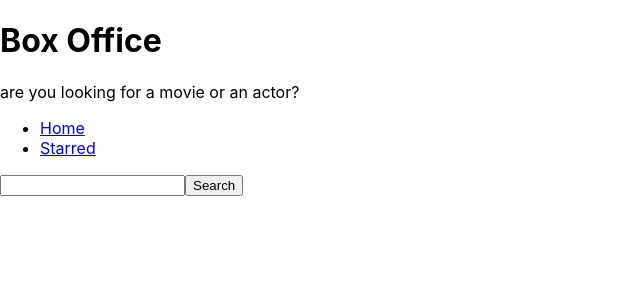
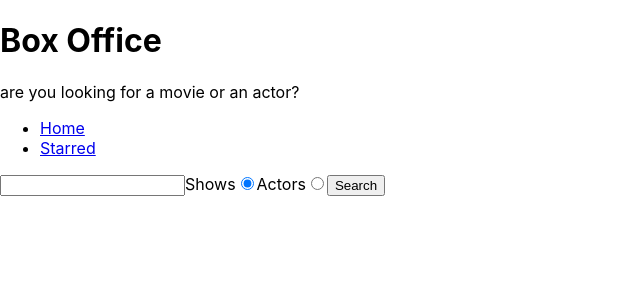
Before and after one commit to ashishkumarko1904/box-office, a React (Create React App) app: page / in a window 1280 px wide. Shown: the top 300 px of the page, without its empty margins (0-640 px from the left). Built offline with nearby package versions, Linux system fonts and the light colour scheme.

Commit message:
added radio buttons and fetch and display actor results

```diff
--- a/src/api/tvmaze.js
+++ b/src/api/tvmaze.js
@@ -6,3 +6,4 @@
     return body;
 }
 export const searchforShows = (query) => apiGet(`/search/shows?q=${query}`);
+export const searchforPeople = (query) => apiGet(`/search/people?q=${query}`);
--- a/src/pages/Home.jsx
+++ b/src/pages/Home.jsx
@@ -1,18 +1,28 @@
 import { useState } from "react";
-import { searchforShows } from "./../api/tvmaze";
+import { searchforShows, searchforPeople } from "./../api/tvmaze";
 const Home = ()=>{
     const [apiData, setapiData] = useState(null);
     const [apiDataError, setapiDataError] = useState(null);
     const [searchStr, setsearchStr] = useState('');
+    const [searchOption, setsearchOption] = useState("shows")
     const onSearchInputChange = (ev)=>{
         setsearchStr(ev.target.value);
+    }
+    const onRadioChange = (ev)=>{
+        setsearchOption(ev.target.value);
     }
     const onSearch = async(ev)=>{
         ev.preventDefault();
        try {
         setapiDataError(null);
-        const result = await searchforShows(searchStr);
-       setapiData(result);
+        if(searchOption === 'shows')
+        {
+            const result = await searchforShows(searchStr);
+            setapiData(result);
+        }else{
+            const result = await searchforPeople(searchStr);
+            setapiData(result);
+        }
        } catch (error) {
         setapiDataError(error);
        }
@@ -24,15 +34,25 @@
         }
         if(apiData)
         {
-            return apiData.map((data)=>(
-                <div key={data.show.id}>{data.show.name}</div>
-            ));
+            return apiData[0].show
+            ?apiData.map((data)=>
+                <div key={data.show.id}>{data.show.name}</div>)
+            :apiData.map((data)=>
+                <div key={data.person.id}>{data.person.name}</div>);
         }
         return null;
     }
     return <div>
         <form action="" onSubmit={onSearch}>
         <input type="text" value={searchStr} onChange={onSearchInputChange} />
+        <label>
+            Shows
+            <input type="radio" name="search-option" value="shows" checked={searchOption === 'shows'} onChange={onRadioChange} />
+        </label>
+        <label>
+            Actors
+            <input type="radio" name="search-option" value="actors" checked={searchOption === 'actors'} onChange={onRadioChange}/>
+        </label>
         <button type="submit">Search</button>
         </form>
         <div>{renderApidata()}</div>
```
